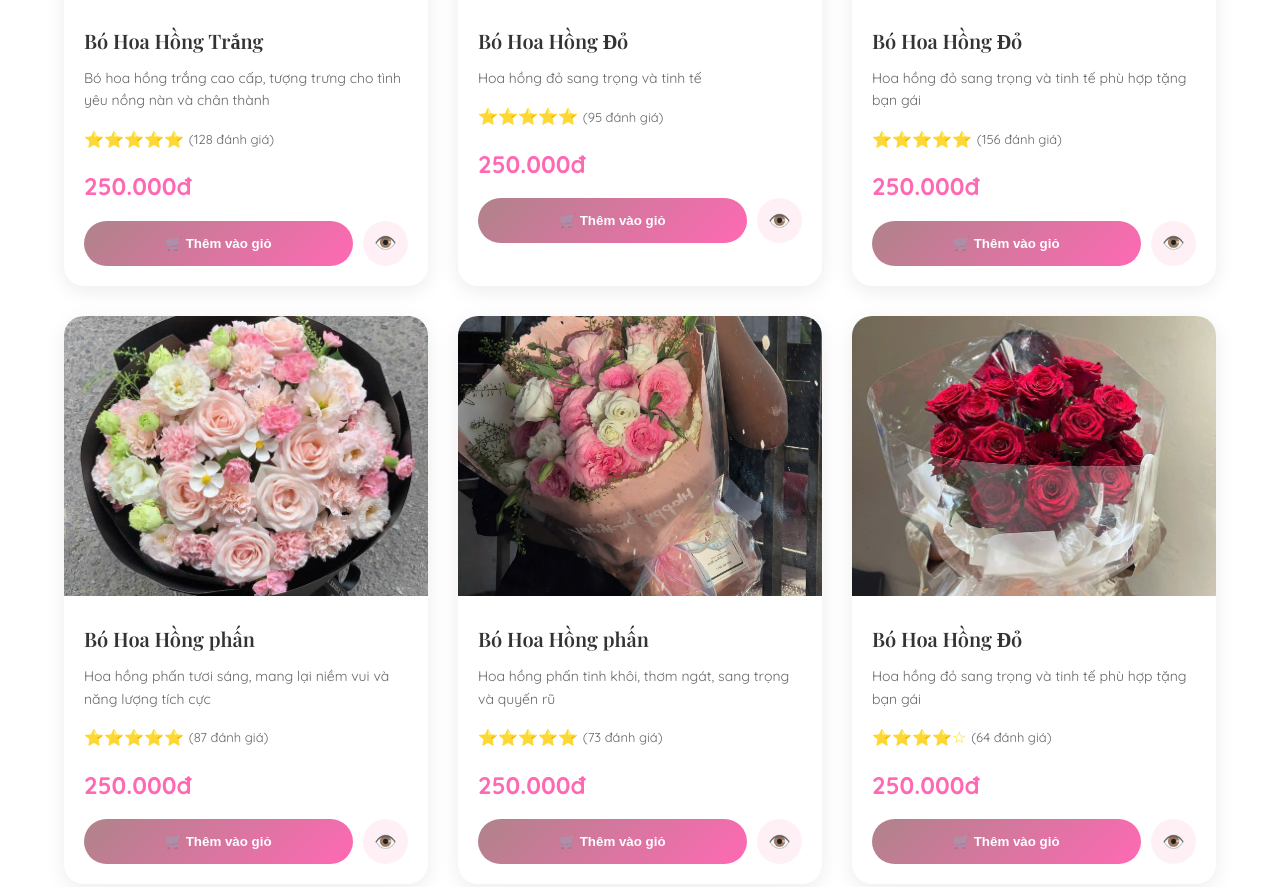
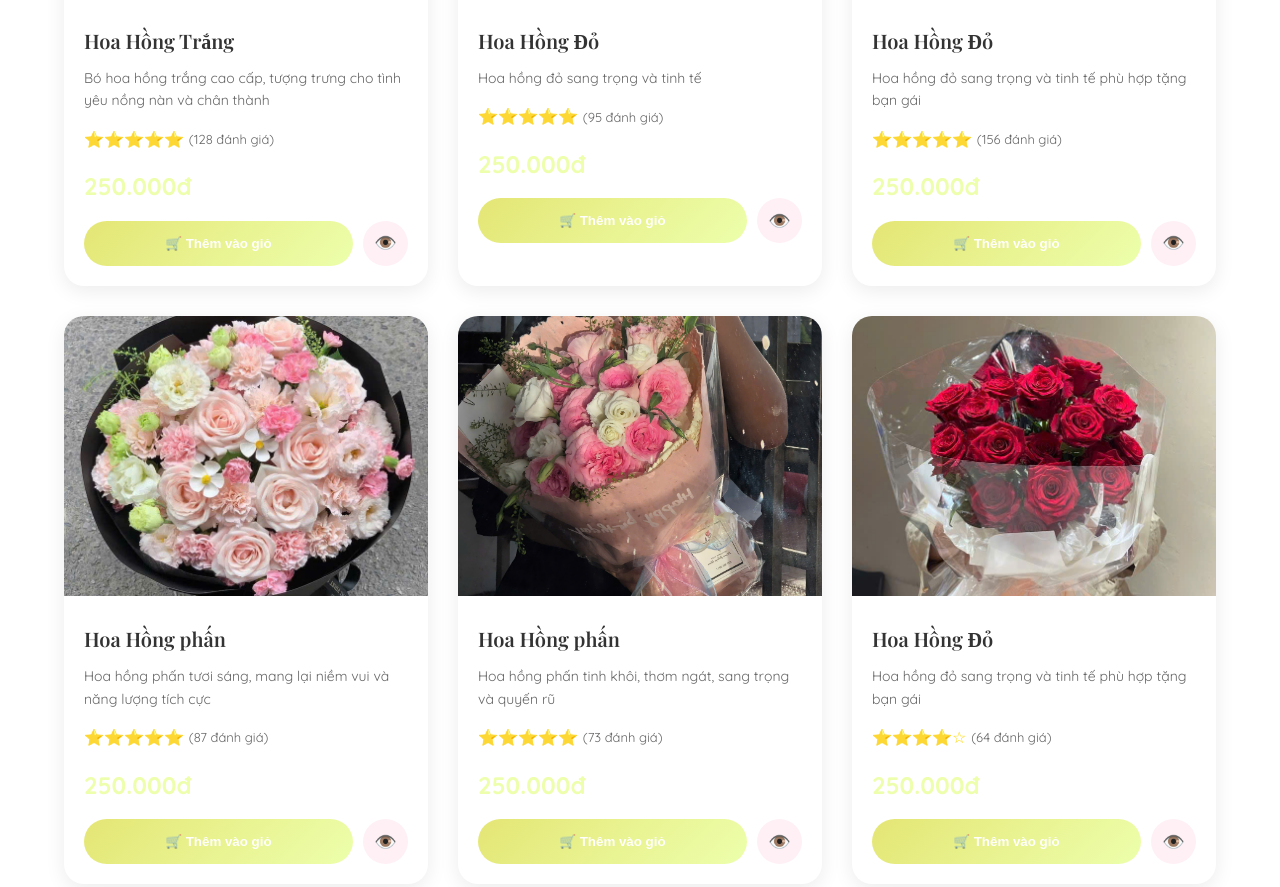
Before and after one commit to hauvo0808/web-hoa, a plain HTML site: page index.html in a window 1280 px wide. Shown: the part 1809-2696 px from the top of the page. Drawn offline with nearby package versions, Linux system fonts and the light colour scheme.

Commit message:
Add files via upload

```diff
--- a/script.js
+++ b/script.js
@@ -3,7 +3,7 @@ const products = [
     // HOA BÓ - SINH NHẬT
     {
         id: 1,
-        name: "Bó Hoa Hồng Trắng",
+        name: " Hoa Hồng Trắng",
         price: 250000,
         image: "images/250 (1).jpg",
         category: "bo-hoa",
@@ -14,7 +14,7 @@ const products = [
     },
     {
         id: 2,
-        name: "Bó Hoa Hồng Đỏ",
+        name: " Hoa Hồng Đỏ",
         price: 250000,
         image: "images/250 (2).jpg",
         category: "bo-hoa",
@@ -25,7 +25,7 @@ const products = [
     },
     {
         id: 3,
-        name: "Bó Hoa Hồng Đỏ",
+        name: " Hoa Hồng Đỏ",
         price: 250000,
         image: "images/250 (3).jpg",
         category: "bo-hoa",
@@ -36,7 +36,7 @@ const products = [
     },
     {
         id: 4,
-        name: "Bó Hoa Hồng phấn",
+        name: " Hoa Hồng phấn",
         price: 250000,
         image: "images/250 (4).jpg",
         category: "bo-hoa",
@@ -47,7 +47,7 @@ const products = [
     },
     {
         id: 5,
-        name: "Bó Hoa Hồng phấn",
+        name: " Hoa Hồng phấn",
         price: 250000,
         image: "images/250 (5).jpg",
         category: "bo-hoa",
@@ -58,7 +58,7 @@ const products = [
     },
     {
         id: 6,
-        name: "Bó Hoa Hồng Đỏ",
+        name: " Hoa Hồng Đỏ",
         price: 250000,
         image: "images/250 (6).jpg",
         category: "bo-hoa",
@@ -69,7 +69,7 @@ const products = [
     },
     {
         id: 7,
-        name: "Bó Hoa đơn giản",
+        name: " Hoa đơn giản",
         price: 250000,
         image: "images/250 (7).jpg",
         category: "bo-hoa",
@@ -91,7 +91,7 @@ const products = [
     },
     {
         id: 9,
-        name: "Bó Hoa đơn giản",
+        name: " Hoa đơn giản",
         price: 250000,
         image: "images/250 (9).jpg",
         category: "bo-hoa",
@@ -102,7 +102,7 @@ const products = [
     },
     {
         id: 10,
-        name: "Bó Hoa đơn giản",
+        name: " Hoa đơn giản",
         price: 250000,
         image: "images/250 (10).jpg",
         category: "bo-hoa",
@@ -115,7 +115,7 @@ const products = [
     // HOA BÓ - KỶ NIỆM
     {
         id: 11,
-        name: "Bó Hoa đơn giản",
+        name: " Hoa đơn giản",
         price: 250000,
         image: "images/250 (11).jpg",
         category: "bo-hoa",
@@ -126,7 +126,7 @@ const products = [
     },
     {
         id: 12,
-        name: "Bó Hoa Mix Sang Trọng",
+        name: " Hoa Mix Sang Trọng",
         price: 250000,
         image: "images/250 (12).jpg",
         category: "bo-hoa",
@@ -137,7 +137,7 @@ const products = [
     },
     {
         id: 13,
-        name: "Bó Hoa đơn giản",
+        name: " Hoa đơn giản",
         price: 250000,
         image: "images/250 (15).jpg",
         category: "bo-hoa",
@@ -148,7 +148,7 @@ const products = [
     },
     {
         id: 14,
-        name: "Bó Hoa Hồng ",
+        name: " Hoa Hồng ",
         price: 250000,
         image: "images/250 (16).jpg",
         category: "bo-hoa",
@@ -159,7 +159,7 @@ const products = [
     },
      {
         id: 15,
-        name: "Bó hoa cẩm tú cầu",
+        name: " hoa cẩm tú cầu",
         price: 270000,
         image: "images/270 (1).jpg",
         category: "bo-hoa",
@@ -170,7 +170,7 @@ const products = [
     },
     {
         id: 16,
-        name: "Giỏ hoa hồng bánh kem",
+        name: "hoa hồng bánh kem",
         price: 270000,
         image: "images/270 (7).jpg",
         category: "bo-hoa",
@@ -181,7 +181,7 @@ const products = [
     },
     {
         id: 19,
-        name: "Bó Hoa mix màu sắc",
+        name: "Hoa mix màu sắc",
         price: 270000,
         image: "images/270 (8).jpg",
         category: "bo-hoa",
@@ -192,7 +192,7 @@ const products = [
     },
     {
         id: 20,
-        name: "Bó hoa hồng lãng mạn",
+        name: "hoa hồng lãng mạn",
         price: 2700000,
         image: "images/270 (9).jpg",
         category: "bo-hoa",
@@ -203,7 +203,7 @@ const products = [
     },
     {
         id: 21,
-        name: "Bó Hoa đơn giản",
+        name: "Hoa đơn giản",
         price: 2700000,
         image: "images/270 (10).jpg",
        category: "bo-hoa",
@@ -214,7 +214,7 @@ const products = [
     },
     {
         id: 22,
-        name: "Giỏ hoa hồng và bánh kem",
+        name: " hoa hồng và bánh kem",
         price: 270000,
         image: "images/270 (11).jpg",
        category: "bo-hoa",
@@ -225,7 +225,7 @@ const products = [
     },
     {
         id: 23,
-        name: "Bó hoa mix đơn giản",
+        name: "hoa mix đơn giản",
         price: 270000,
         image: "images/270 (12).jpg",
         category: "bo-hoa",
@@ -236,7 +236,7 @@ const products = [
     },
       {
         id: 24,
-        name: "Bó hoa mix đơn giản",
+        name: "hoa mix đơn giản",
         price: 200000,
         image: "images/200 (1).jpg",
         category: "bo-hoa",
@@ -247,7 +247,7 @@ const products = [
     },
     {
         id: 25,
-        name: "Bó hoa cẩm tú cầu độc đáo, tinh tế",
+        name: "hoa cẩm tú cầu độc đáo, tinh tế",
         price: 270000,
         image: "images/270 (13).jpg",
         category: "bo-hoa",
@@ -258,7 +258,7 @@ const products = [
     },
     {
         id: 26,
-        name: "Bó hoa hồng mix đơn giản",
+        name: "hoa hồng mix đơn giản",
         price: 270000,
         image: "images/220 (1).jpg",
         category: "bo-hoa",
@@ -272,7 +272,7 @@ const products = [
 
     {
         id: 27,
-        name: "Bó Hoa Chia Buồn Đơn Giản",
+        name: "Kệ Hoa Chia Buồn Đơn Giản",
         price: 1100000,
         image: "images/1tr1 (1).jpg",
         category: "hoa-tang",
@@ -283,7 +283,7 @@ const products = [
     },
       {
         id: 28,
-        name: "Bó Hoa Chia Buồn Đơn Giản",
+        name: "Kệ Hoa Chia Buồn Đơn Giản",
         price: 1100000,
         image: "images/1tr1 (2).jpg",
         category: "hoa-tang",
@@ -294,7 +294,7 @@ const products = [
     },
       {
         id: 29,
-        name: "Bó Hoa Chia Buồn Đơn Giản",
+        name: "Kệ Hoa Chia Buồn Đơn Giản",
         price: 1100000,
         image: "images/1tr1 (3).jpg",
         category: "hoa-tang",
@@ -305,7 +305,7 @@ const products = [
     },
       {
         id: 30,
-        name: "Bó Hoa Chia Buồn Đơn Giản",
+        name: "Kệ Hoa Chia Buồn Đơn Giản",
         price: 1100000,
         image: "images/1tr1 (4).jpg",
         category: "hoa-tang",
@@ -316,7 +316,7 @@ const products = [
     },
       {
         id: 31,
-        name: "Bó Hoa Chia Buồn Đơn Giản",
+        name: "Kệ Hoa Chia Buồn Đơn Giản",
         price: 1100000,
         image: "images/1tr1 (5).jpg",
         category: "hoa-tang",
@@ -327,7 +327,7 @@ const products = [
     },
       {
         id: 32,
-        name: "Bó Hoa Chia Buồn Đơn Giản",
+        name: "Kệ Hoa Chia Buồn Đơn Giản",
         price: 1100000,
         image: "images/1tr1 (6).jpg",
         category: "hoa-tang",
@@ -338,7 +338,7 @@ const products = [
     },
       {
         id: 33,
-        name: "Bó Hoa Chia Buồn Đơn Giản",
+        name: "Kệ Hoa Chia Buồn Đơn Giản",
         price: 1100000,
         image: "images/1tr1 (7).jpg",
         category: "hoa-tang",
@@ -349,7 +349,7 @@ const products = [
     },
       {
         id: 34,
-        name: "Bó Hoa Chia Buồn Đơn Giản",
+        name: "Kệ Hoa Chia Buồn Đơn Giản",
         price: 1100000,
         image: "images/1tr1 (8).jpg",
         category: "hoa-tang",
@@ -360,7 +360,7 @@ const products = [
     },
       {
         id: 35,
-        name: "Bó Hoa Chia Buồn Đơn Giản",
+        name: "Kệ Hoa Chia Buồn Đơn Giản",
         price: 1100000,
         image: "images/1tr1 (9).jpg",
         category: "hoa-tang",
@@ -371,7 +371,7 @@ const products = [
     },
         {
         id: 36,
-        name: "Bó Hoa Chia Buồn Đơn Giản",
+        name: "Kệ Hoa Chia Buồn Đơn Giản",
         price: 1100000,
         image: "images/1tr1.jpg",
         category: "hoa-tang",
@@ -382,7 +382,7 @@ const products = [
     },
         {
         id: 37,
-        name: "Bó Hoa Chia Buồn Đơn Giản",
+        name: "Kệ Hoa Chia Buồn Đơn Giản",
         price: 1200000,
         image: "images/1tr2 (1).jpg",
         category: "hoa-tang",
@@ -393,7 +393,7 @@ const products = [
     },
         {
         id: 38,
-        name: "Bó Hoa Chia Buồn Đơn Giản",
+        name: "Kệ Hoa Chia Buồn Đơn Giản",
         price: 1200000,
         image: "images/1tr2 (2).jpg",
         category: "hoa-tang",
@@ -404,7 +404,7 @@ const products = [
     },
         {
         id: 39,
-        name: "Bó Hoa Chia Buồn Đơn Giản",
+        name: "Kệ Hoa Chia Buồn Đơn Giản",
         price: 650000,
         image: "images/650 (1).jpg",
         category: "hoa-tang",
@@ -415,7 +415,7 @@ const products = [
     },
         {
         id: 42,
-        name: "Bó Hoa Chia Buồn Đơn Giản",
+        name: "Kệ Hoa Chia Buồn Đơn Giản",
         price: 650000,
         image: "images/650 (2).jpg",
         category: "hoa-tang",
@@ -651,8 +651,8 @@ function openCart() {
     cartHTML += `💰 TỔNG CỘNG: ${formatPrice(total)}\n\n`;
     cartHTML += '📞 Liên hệ ngay để đặt hàng:\n';
     cartHTML += '• Zalo: 0333.069.017\n';
-    cartHTML += '• Messenger: Shop Hoa Núi Thành\n\n';
-    cartHTML += '🚚 Miễn phí giao hàng nội thành Quảng Nam!';
+    cartHTML += '• Messenger: Tiệm Hoa Hồng Phúc - Hoa Tươi Núi Thành\n\n';
+    cartHTML += '🚚 giao hàng nội thành Núi Thành!';
 
     alert(cartHTML);
 }
@@ -680,7 +680,7 @@ function openModal(productId) {
                 🏷️ <strong>Danh mục:</strong> ${getCategoryName(product.category)}<br>
                 🎉 <strong>Dịp:</strong> ${getOccasionName(product.occasion)}<br>
                 ✅ <strong>Tình trạng:</strong> <span style="color: green;">Còn hàng</span><br>
-                🚚 <strong>Giao hàng:</strong> Miễn phí nội thành Quảng Nam<br>
+                🚚 <strong>Giao hàng:</strong> Giao hàng nội thành Núi Thành<br>
                 ⏰ <strong>Thời gian:</strong> Giao trong 2 giờ
             </div>
             <div class="product-actions">
@@ -741,7 +741,7 @@ function submitContact(event) {
     const message = form.querySelector('textarea').value;
 
     // Hiển thị thông báo thành công
-    alert(`✅ Cảm ơn ${name} đã liên hệ!\n\nChúng tôi sẽ phản hồi qua số điện thoại ${phone} trong thời gian sớm nhất.\n\n💝 Shop Hoa Núi Thành`);
+    alert(`✅ Cảm ơn ${name} đã liên hệ!\n\nChúng tôi sẽ phản hồi qua số điện thoại ${phone} trong thời gian sớm nhất.\n\n💝Tiệm Hoa Hồng Phúc - Hoa Tươi Núi Thành`);
 
     // Reset form
     form.reset();
--- a/style.css
+++ b/style.css
@@ -6,8 +6,8 @@
 }
 
 :root {
-    --primary-pink: #af838a;
-    --dark-pink: #FF69B4;
+    --primary-pink: #e4e674;
+    --dark-pink: #edffac;
     --light-pink: #FFF0F5;
     --white: #FFFFFF;
     --text-dark: #333333;
```
Also changed, not shown: index.html (+22 -22 lines).
